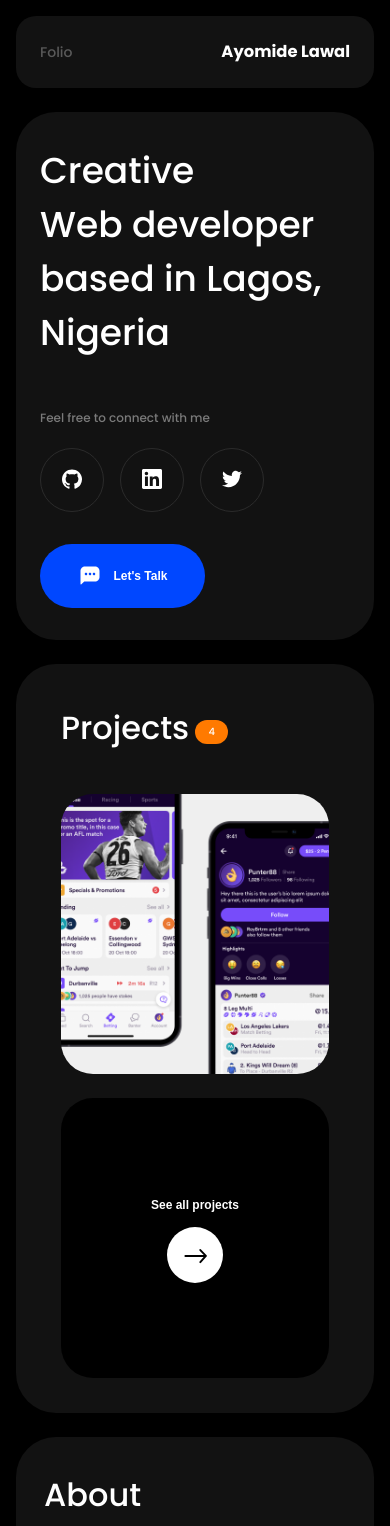
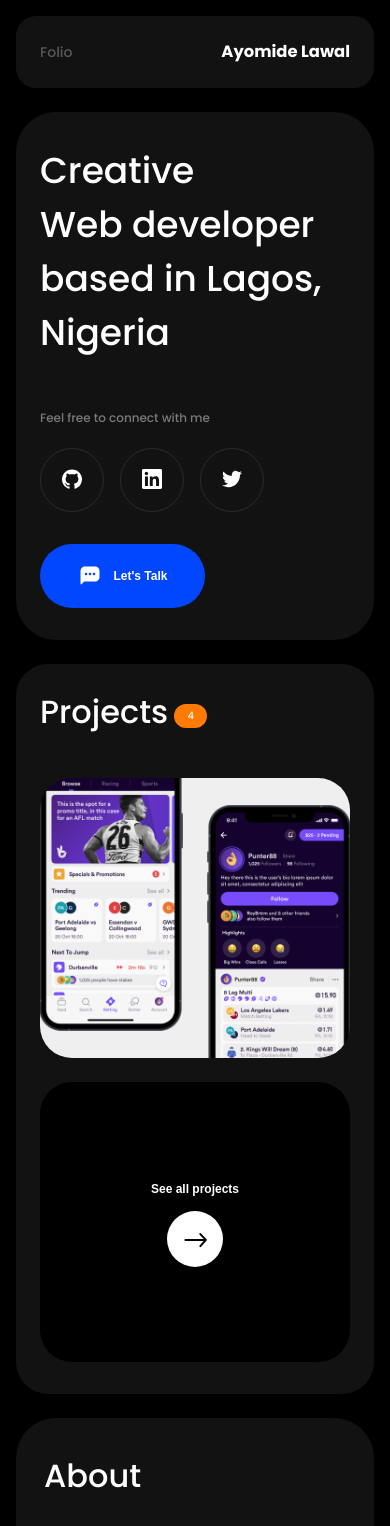
Before and after one commit to devphaseX/-my_portfolio, a Next.js app: page / in a window 390 px wide. Shown: the top 1526 px of the page. Built offline with nearby package versions, Linux system fonts and the light colour scheme.

Commit message:
set mobile width to 500px

```diff
--- a/src/app/style/container.css
+++ b/src/app/style/container.css
@@ -9,7 +9,7 @@
   min-height: var(--layout-height);
 }
 
-@media (max-width: 415px) {
+@media (max-width: 500px) {
   .layout-container {
     padding-bottom: 32px;
   }
--- a/src/app/style/home.css
+++ b/src/app/style/home.css
@@ -131,7 +131,7 @@
   margin-top: 32px;
 }
 
-@media (max-width: 415px) {
+@media (max-width: 500px) {
   .intro-part .connect-buttons {
     flex-direction: column;
     row-gap: 32px;
@@ -176,7 +176,12 @@
     padding-block: 42px 80px;
     height: 100%;
   }
+
   .location-part-content {
     padding-block: 32px;
   }
+
+  .project-part-content {
+    padding: 32px 24px;
+  }
 }
--- a/src/app/style/project.css
+++ b/src/app/style/project.css
@@ -36,7 +36,7 @@
   row-gap: 100px;
 }
 
-@media (max-width: 415px) {
+@media (max-width: 500px) {
   .project__wrapper {
     padding-block: 48px 24px;
     padding-inline: 19px;
@@ -49,6 +49,7 @@
   .project__content {
     margin-top: 64px;
   }
+
   .project-list {
     row-gap: 40px;
   }
--- a/src/app/style/projectcard.css
+++ b/src/app/style/projectcard.css
@@ -76,7 +76,7 @@
   position: absolute;
 }
 
-@media (max-width: 415px) {
+@media (max-width: 500px) {
   div.project-card {
     padding: 0;
     --item-b-r: 24px;
--- a/src/app/style/util/layout.css
+++ b/src/app/style/util/layout.css
@@ -64,7 +64,7 @@
   border-radius: 40px;
 }
 
-@media (max-width: 415px) {
+@media (max-width: 500px) {
   :root {
     --grid-template-area: 'profile-name' 'intro' 'project' 'about' 'profile-img'
       'resume' 'location';
@@ -85,4 +85,8 @@
     grid-auto-flow: row;
     column-gap: unset;
   }
+
+  .project-part {
+    border-radius: 32px;
+  }
 }
```
